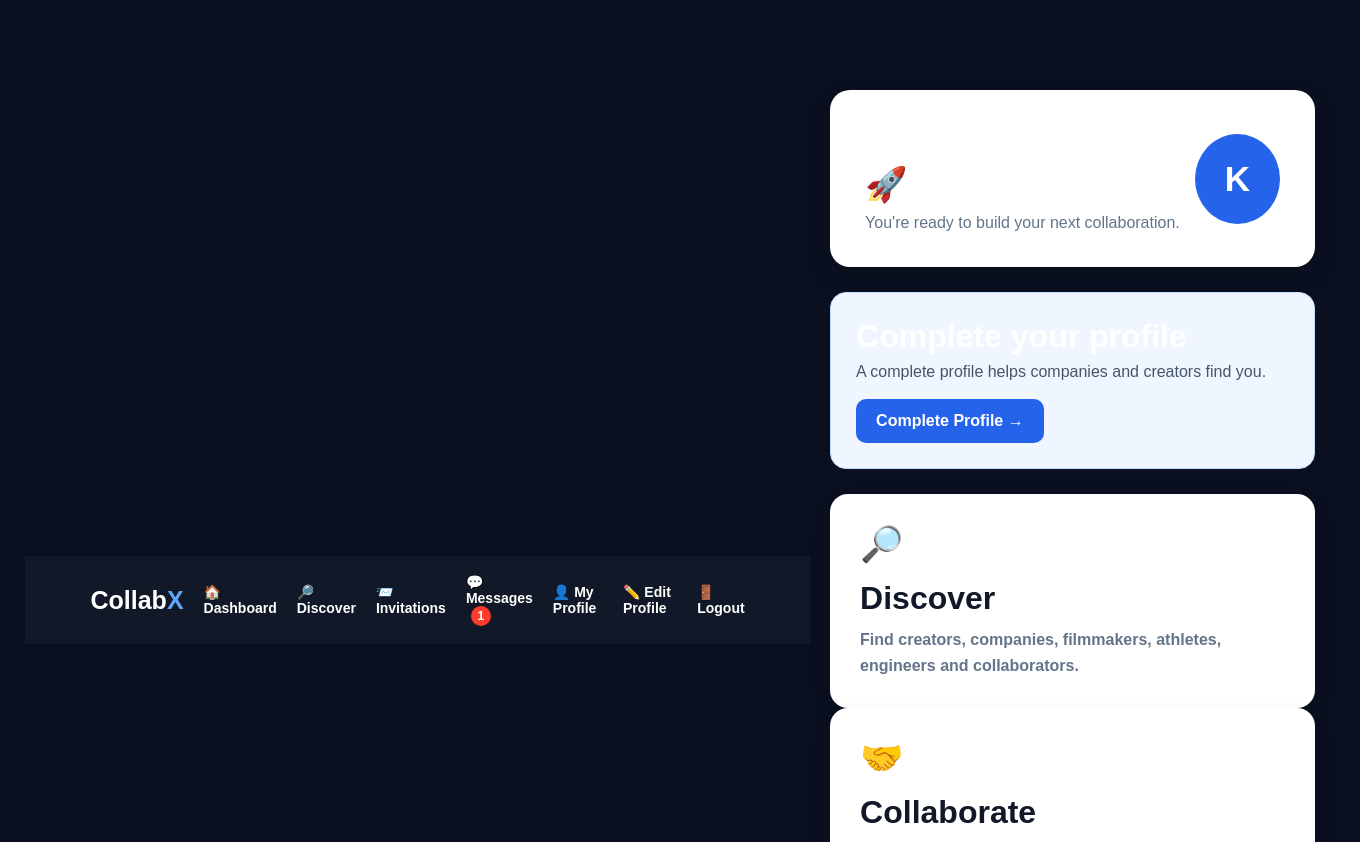
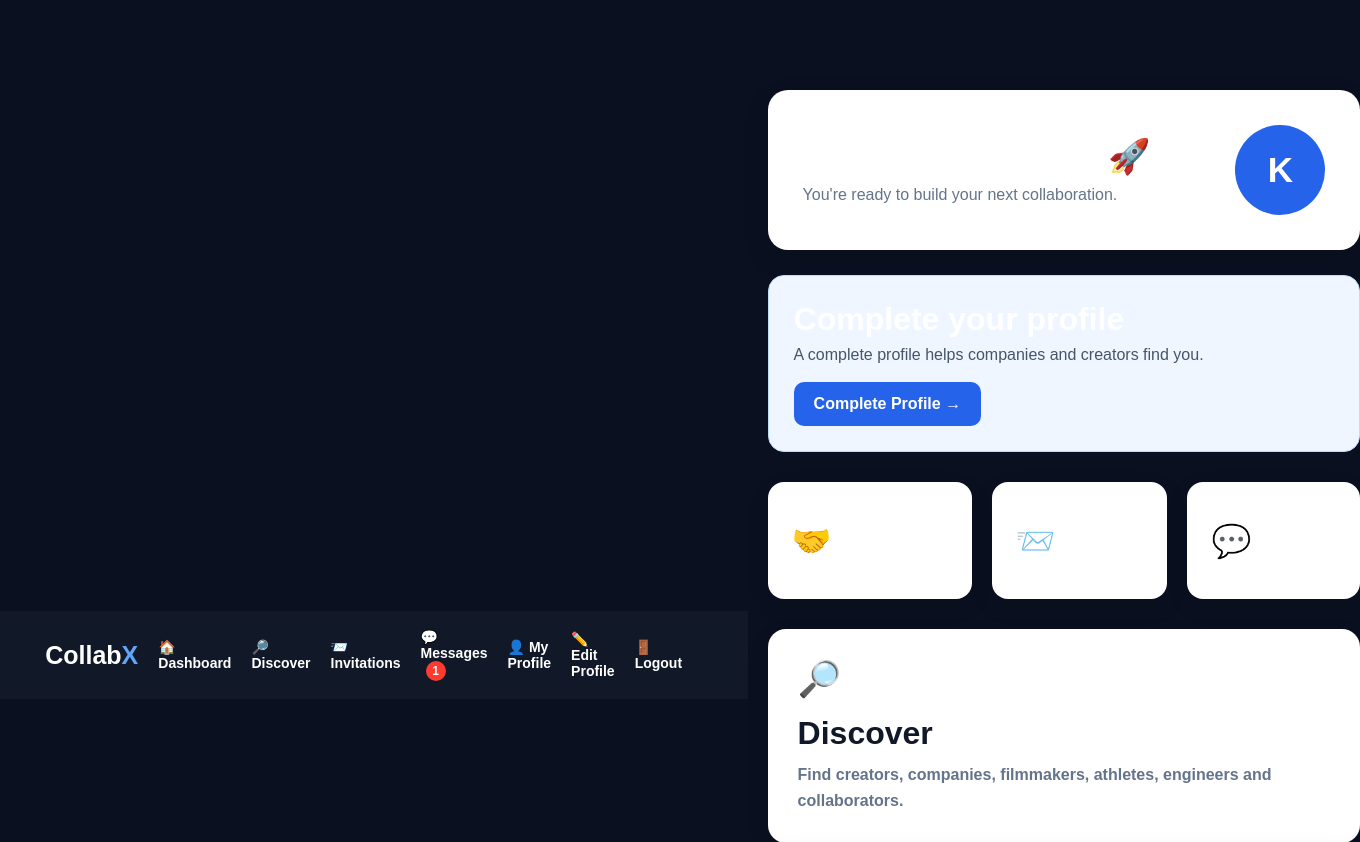
Before and after one commit to laishettikarthik-tech/collabX, a Flask app: page /dashboard in a window 1360 px wide. Shown: the top 842 px of the page. Run offline with Flask 3, Linux system fonts and the light colour scheme; a user stored in the database is signed in; data comes from the database, SQL or seed files in the repository; both versions use the stored data as it was after the commit.

Commit message:
Improve profile dashboard and notification system

```diff
--- a/app.py
+++ b/app.py
@@ -475,38 +475,107 @@
 def dashboard():
 
     if "user_id" not in session:
-
         return redirect(
             url_for("login")
         )
 
+    current_user_id = session["user_id"]
 
     connection = get_db()
 
+    # ==========================================
+    # GET CURRENT USER
+    # ==========================================
 
     user = connection.execute("""
         SELECT
             users.*,
             profiles.*
-
         FROM users
-
         LEFT JOIN profiles
         ON users.id = profiles.user_id
-
         WHERE users.id = ?
-
-    """, (
-        session["user_id"],
+    """, (
+        current_user_id,
     )).fetchone()
 
+    # ==========================================
+    # PROFILE COMPLETION
+    # ==========================================
+
+    profile_fields = [
+        user["profile_picture"],
+        user["bio"],
+        user["skills"],
+        user["looking_for"],
+        user["location"],
+        user["availability"],
+        user["github"],
+        user["linkedin"],
+        user["youtube"],
+        user["portfolio"]
+    ]
+
+    completed_fields = sum(
+        1
+        for field in profile_fields
+        if field and str(field).strip()
+    )
+
+    profile_completion = int(
+        (completed_fields / len(profile_fields)) * 100
+    )
+
+    # ==========================================
+    # ACCEPTED COLLABORATIONS
+    # ==========================================
+
+    collaborations_count = connection.execute("""
+        SELECT COUNT(*) AS count
+        FROM invitations
+        WHERE
+            (sender_id = ? OR receiver_id = ?)
+            AND status = 'accepted'
+    """, (
+        current_user_id,
+        current_user_id
+    )).fetchone()["count"]
+
+    # ==========================================
+    # PENDING INVITATIONS
+    # ==========================================
+
+    pending_invitations = connection.execute("""
+        SELECT COUNT(*) AS count
+        FROM invitations
+        WHERE receiver_id = ?
+        AND status = 'pending'
+    """, (
+        current_user_id,
+    )).fetchone()["count"]
+
+    # ==========================================
+    # UNREAD MESSAGES
+    # ==========================================
+
+    unread_messages_count = connection.execute("""
+        SELECT COUNT(*) AS count
+        FROM messages
+        WHERE receiver_id = ?
+        AND is_read = 0
+    """, (
+        current_user_id,
+    )).fetchone()["count"]
 
     connection.close()
-
 
     return render_template(
         "dashboard.html",
-        user=user
+        user=user,
+        collaborations_count=collaborations_count,
+        pending_invitations=pending_invitations,
+        unread_messages_count=unread_messages_count,
+        profile_completion=profile_completion
     )
 
 
@@ -521,16 +590,17 @@
 def edit_profile():
 
     if "user_id" not in session:
-
         return redirect(
             url_for("login")
         )
 
-
     user_id = session["user_id"]
 
     connection = get_db()
 
+    # ==========================================
+    # SAVE PROFILE
+    # ==========================================
 
     if request.method == "POST":
 
@@ -579,20 +649,17 @@
             ""
         ).strip()
 
-
-        # ==================================
+        # ==========================================
         # PROFILE IMAGE
-        # ==================================
+        # ==========================================
 
         profile_picture = None
-
 
         if "profile_picture" in request.files:
 
             file = request.files[
                 "profile_picture"
             ]
-
 
             if (
                 file
@@ -610,13 +677,11 @@
                         )
                     )
 
-
                     filename = (
                         str(user_id)
                         + "_"
                         + original_filename
                     )
-
 
                     file.save(
                         os.path.join(
@@ -627,22 +692,19 @@
                         )
                     )
 
-
                     profile_picture = (
                         "uploads/"
                         + filename
                     )
 
-
-        # ==================================
+        # ==========================================
         # UPDATE PROFILE WITH IMAGE
-        # ==================================
+        # ==========================================
 
         if profile_picture:
 
             connection.execute("""
                 UPDATE profiles
-
                 SET
                     bio = ?,
                     skills = ?,
@@ -654,9 +716,7 @@
                     youtube = ?,
                     portfolio = ?,
                     profile_picture = ?
-
                 WHERE user_id = ?
-
             """, (
                 bio,
                 skills,
@@ -671,16 +731,14 @@
                 user_id
             ))
 
-
-        # ==================================
+        # ==========================================
         # UPDATE PROFILE WITHOUT IMAGE
-        # ==================================
+        # ==========================================
 
         else:
 
             connection.execute("""
                 UPDATE profiles
-
                 SET
                     bio = ?,
                     skills = ?,
@@ -691,9 +749,7 @@
                     linkedin = ?,
                     youtube = ?,
                     portfolio = ?
-
                 WHERE user_id = ?
-
             """, (
                 bio,
                 skills,
@@ -707,46 +763,35 @@
                 user_id
             ))
 
-
         connection.commit()
-
         connection.close()
-
 
         return redirect(
             url_for("profile")
         )
 
-
-    # ======================================
+    # ==========================================
     # LOAD PROFILE
-    # ======================================
+    # ==========================================
 
     user = connection.execute("""
         SELECT
             users.*,
             profiles.*
-
         FROM users
-
         LEFT JOIN profiles
         ON users.id = profiles.user_id
-
         WHERE users.id = ?
-
     """, (
         user_id,
     )).fetchone()
 
-
     connection.close()
-
 
     return render_template(
         "edit_profile.html",
         user=user
     )
-
 
 # ==========================================
 # PUBLIC PROFILE
@@ -1144,19 +1189,16 @@
 def invitations():
 
     if "user_id" not in session:
-
         return redirect(
             url_for("login")
         )
 
-
     user_id = session["user_id"]
 
     connection = get_db()
 
-
-    # ======================================
-    # INCOMING
+    # ======================================
+    # INCOMING INVITATIONS
     # ======================================
 
     incoming = connection.execute("""
@@ -1192,7 +1234,7 @@
 
 
     # ======================================
-    # OUTGOING
+    # OUTGOING INVITATIONS
     # ======================================
 
     outgoing = connection.execute("""
@@ -1231,12 +1273,9 @@
 
     return render_template(
         "invitations.html",
-
         incoming=incoming,
-
         outgoing=outgoing
     )
-
 
 # ==========================================
 # ACCEPT INVITATION
@@ -1910,7 +1949,10 @@
         connection.close()
         return "User not found", 404
 
-        # Mark messages from this user as read
+    # ==========================================
+    # MARK INCOMING MESSAGES AS READ
+    # ==========================================
+
     connection.execute("""
         UPDATE messages
         SET is_read = 1
@@ -1924,7 +1966,10 @@
 
     connection.commit()
 
-    # Send message
+    # ==========================================
+    # SEND MESSAGE
+    # ==========================================
+
     if request.method == "POST":
 
         message = request.form.get(
@@ -1950,7 +1995,10 @@
 
             connection.commit()
 
-    # Get conversation
+    # ==========================================
+    # GET CONVERSATION
+    # ==========================================
+
     messages = connection.execute("""
         SELECT *
         FROM messages
--- a/static/style.css
+++ b/static/style.css
@@ -1298,3 +1298,128 @@
     font-size: 12px;
     font-weight: bold;
 }
+
+/* ==========================================
+   DASHBOARD STATISTICS
+========================================== */
+
+.dashboard-stats {
+
+    display: grid;
+
+    grid-template-columns:
+        repeat(3, 1fr);
+
+    gap: 20px;
+
+    margin: 30px 0;
+
+}
+
+
+.stat-card {
+
+    display: flex;
+
+    align-items: center;
+
+    gap: 18px;
+
+    padding: 24px;
+
+    background: white;
+
+    border-radius: 16px;
+
+    text-decoration: none;
+
+    color: inherit;
+
+    box-shadow:
+        0 8px 25px rgba(0, 0, 0, 0.08);
+
+    transition:
+        transform 0.2s ease,
+        box-shadow 0.2s ease;
+
+}
+
+
+.stat-card:hover {
+
+    transform: translateY(-4px);
+
+    box-shadow:
+        0 12px 30px rgba(0, 0, 0, 0.12);
+
+}
+
+
+.stat-icon {
+
+    font-size: 32px;
+
+}
+
+
+.stat-info h3 {
+
+    margin: 0;
+
+    font-size: 28px;
+
+}
+
+
+.stat-info p {
+
+    margin: 5px 0 0;
+
+    font-size: 14px;
+
+    opacity: 0.7;
+
+}
+
+
+/* MOBILE */
+
+@media (max-width: 768px) {
+
+    .dashboard-stats {
+
+        grid-template-columns: 1fr;
+
+    }
+
+}
+
+/* ==========================================
+   PROFILE COMPLETION
+========================================== */
+
+.completion-percentage {
+    font-size: 32px;
+    font-weight: bold;
+    margin: 15px 0;
+}
+
+.progress-bar {
+    width: 100%;
+    height: 12px;
+    background: #e5e7eb;
+    border-radius: 10px;
+    overflow: hidden;
+    margin: 15px 0 20px;
+}
+
+.progress-fill {
+    height: 100%;
+    background: #2563eb;
+    border-radius: 10px;
+    transition: width 0.4s ease;
+}
+
+.profile-complete {
+    font-weight: bold;
+}
--- a/templates/dashboard.html
+++ b/templates/dashboard.html
@@ -154,28 +154,96 @@
         Complete your profile
     </h2>
 
-
     <p>
-
         A complete profile helps
         companies and creators
         find you.
-
     </p>
-
 
     <a
         href="/edit-profile"
         class="primary-button"
     >
+        Complete Profile →
+    </a>
 
-            Complete Profile →
+</section>
+
+<!-- ======================================
+     DASHBOARD STATISTICS
+====================================== -->
+
+<section class="dashboard-stats">
+
+    <!-- COLLABORATIONS -->
+
+    <a href="/collaborations" class="stat-card">
+
+        <div class="stat-icon">
+            🤝
+        </div>
+
+        <div class="stat-info">
+
+            <h3>
+                {{ collaborations_count }}
+            </h3>
+
+            <p>
+                Collaborations
+            </p>
+
+        </div>
+
+    </a>
+
+
+    <!-- PENDING INVITATIONS -->
+
+    <a href="/invitations" class="stat-card">
+
+        <div class="stat-icon">
+            📨
+        </div>
+
+        <div class="stat-info">
+
+            <h3>
+                {{ pending_invitations }}
+            </h3>
+
+            <p>
+                Pending Invitations
+            </p>
+
+        </div>
+
+    </a>
+
+
+    <!-- UNREAD MESSAGES -->
+
+    <a href="{{ url_for('messages_inbox') }}" class="stat-card">
+
+        <div class="stat-icon">
+            💬
+        </div>
+
+        <div class="stat-info">
+
+            <h3>
+                {{ unread_messages_count }}
+            </h3>
+
+            <p>
+                Unread Messages
+            </p>
+
+        </div>
 
     </a>
 
 </section>
-
-
 
     <!-- ======================================
          FEATURES
```
Also changed, not shown: collabx.db. Lines whose indentation alone changed are shown as unchanged.
